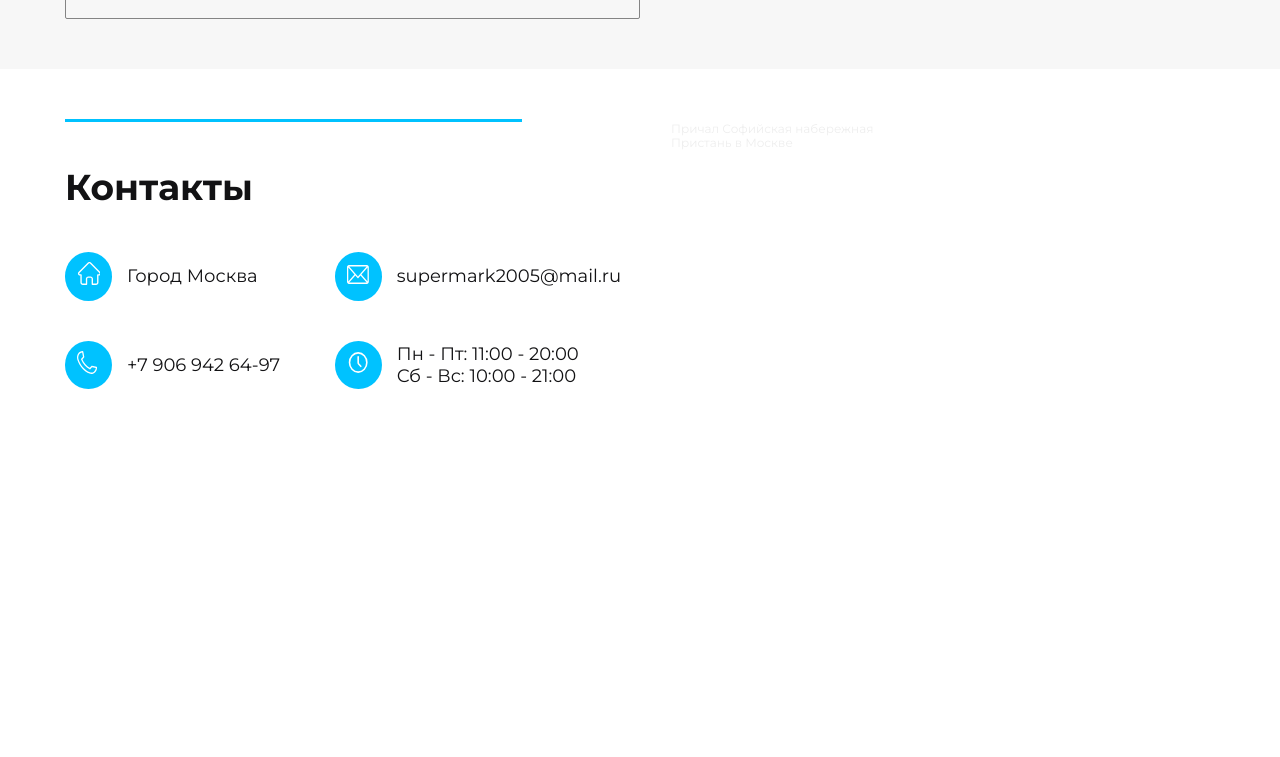
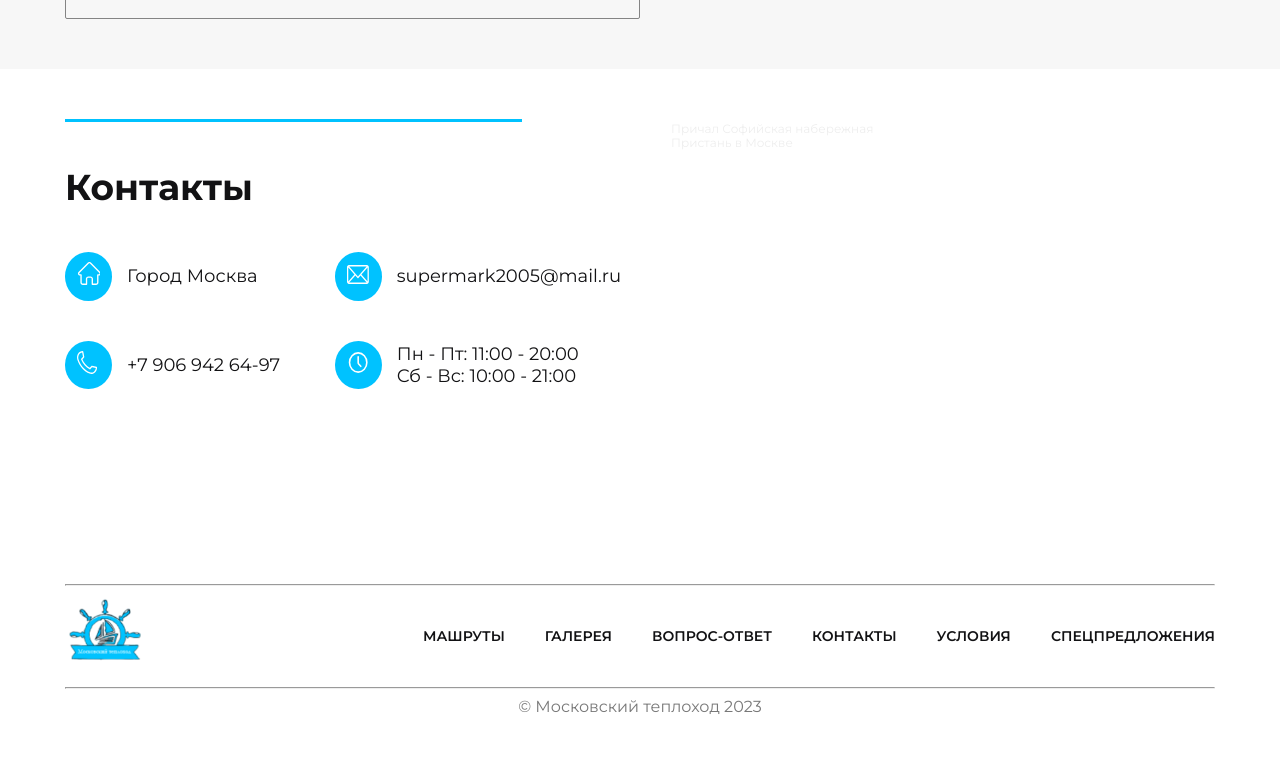
Before and after one commit to starikovMark/Project_2023_Starikov, a plain HTML site: page index.html in a window 1280 px wide. Shown: the part 5272-6029 px from the top of the page. Before the commit the page ends 5848 px from the top, so only its background shows below. Drawn offline with Linux system fonts and the light colour scheme.

Commit message:
создал: блок с подвалом сайта

```diff
--- a/index.html
+++ b/index.html
@@ -34,16 +34,16 @@
           <img src="./img/png/logo.png" alt="logo" class="navbar-logo" />
           <ul class="navbar-menu">
             <li class="navbar-menu-item">
-              <a href="#" class="navbar-menu-link">Маршруты</a>
+              <a href="#routes" class="navbar-menu-link">Маршруты</a>
             </li>
             <li class="navbar-menu-item">
-              <a href="#" class="navbar-menu-link">галерея</a>
+              <a href="#gallery" class="navbar-menu-link">галерея</a>
             </li>
             <li class="navbar-menu-item">
-              <a href="#" class="navbar-menu-link">вопрос-ответ</a>
+              <a href="#questions" class="navbar-menu-link">вопрос-ответ</a>
             </li>
             <li class="navbar-menu-item">
-              <a href="#" class="navbar-menu-link">контакты</a>
+              <a href="#contacts" class="navbar-menu-link">контакты</a>
             </li>
           </ul>
           <!-- /.navbar-menu -->
@@ -130,7 +130,7 @@
       <!-- /.container -->
     </section>
     <!-- /.section advantages -->
-    <section class="section routes">
+    <section id="routes" class="section routes">
       <div class="container">
         <h2 class="section-title routes-title">Наши маршруты</h2>
         <div class="routes-wrapper">
@@ -448,7 +448,7 @@
       <!-- /.container -->
     </section>
     <!-- /.section routes -->
-    <section class="section help">
+    <section id="help" class="section help">
       <div class="container">
         <div class="help-wrapper">
           <h2 class="help-title">Затрудняетесь выбрать прогулку?</h2>
@@ -460,7 +460,7 @@
       <!-- /.container -->
     </section>
     <!-- /.section help -->
-    <section class="section gallery">
+    <section id="gallery" class="section gallery">
       <h2 class="section-title gallery-title">Галерея</h2>
       <!-- Slider main container -->
       <div class="swiper swiper-gallery">
@@ -547,7 +547,7 @@
       </div>
     </section>
     <!-- /.section gallery -->
-    <section class="section conditions">
+    <section id="conditions" class="section conditions">
       <div class="container">
         <h2 class="section-title conditions-title">
           Условия предоставления услуг
@@ -627,7 +627,7 @@
       <!-- /.container -->
     </section>
     <!-- /.section conditions -->
-    <section class="section offers">
+    <section id="offers" class="section offers">
       <div class="container">
         <h2 class="section-title offers-title">Спецпредложения</h2>
         <div class="offers-wrapper">
@@ -675,7 +675,7 @@
       <!-- /.container -->
     </section>
     <!-- /.section offers -->
-    <section class="section questions">
+    <section id="questions" class="section questions">
       <div class="container">
         <h2 class="section-title questions-title">Вопросы-ответы</h2>
         <div class="questions-wrapper">
@@ -776,7 +776,7 @@
       <!-- /.container -->
     </section>
     <!-- /.section questions -->
-    <section class="section contacts">
+    <section id="contacts" class="section contacts">
       <div class="container">
         <div class="seporator"></div>
         <div class="contacts-wrapper">
@@ -857,6 +857,41 @@
       <!-- /.container -->
     </section>
     <!-- /.section contacts -->
+    <footer class="footer">
+      <div class="container">
+        <hr class="footer-seporator" />
+        <div class="footer-wrapper">
+          <a href="./" class="footer-logo">
+            <img src="./img/png/logo.png" alt="logo-footer" />
+          </a>
+          <ul class="footer-list">
+            <li class="footer-list-item">
+              <a href="#" class="footer-list-item-link">Машруты</a>
+            </li>
+            <li class="footer-list-item">
+              <a href="#" class="footer-list-item-link">Галерея</a>
+            </li>
+            <li class="footer-list-item">
+              <a href="#" class="footer-list-item-link">Вопрос-ответ</a>
+            </li>
+            <li class="footer-list-item">
+              <a href="#" class="footer-list-item-link">Контакты</a>
+            </li>
+            <li class="footer-list-item">
+              <a href="#" class="footer-list-item-link">Условия</a>
+            </li>
+            <li class="footer-list-item">
+              <a href="#" class="footer-list-item-link">Спецпредложения</a>
+            </li>
+          </ul>
+        </div>
+        <hr class="footer-seporator" />
+        <!-- /.footer-wrapper -->
+        <span class="footer-copy">&copy; Московский теплоход 2023</span>
+      </div>
+      <!-- /.container -->
+    </footer>
+    <!-- /.footer -->
     <script src="./js/swiper-bundle.min.js"></script>
   </body>
 </html>
--- a/sass/_media.sass
+++ b/sass/_media.sass
@@ -37,6 +37,9 @@
             flex-direction: column
     .maps
         width: 100%
+    .footer
+        &-list
+            gap: 2rem
 @media (max-width: 768px)
     html
         font-size: 14px
@@ -81,6 +84,11 @@
             max-width: 100%
         &-asking
             max-width: 100%
+    .footer
+        &-list
+            flex-direction: column
+            align-items: start
+            gap: .625rem
 @media (max-width: 576px)
     .container
         max-width: 360px
--- a/sass/_settings.sass
+++ b/sass/_settings.sass
@@ -3,6 +3,7 @@
     box-sizing: border-box
 html
     font-size: 16px
+    scroll-behavior: smooth
 body
     font-family: 'Montserrat', sans-serif
 .container
--- /dev/null
+++ b/sass/blocks/_footer.sass
@@ -0,0 +1,33 @@
+.footer
+    padding-bottom: 2.5rem
+    &-wrapper
+        display: flex
+        align-items: center
+        justify-content: space-between
+    &-logo img
+        width: 5rem
+        height: 5rem
+        object-fit: cover
+    &-list
+        display: flex
+        align-items: center
+        gap: 2.5rem
+        &-item
+            &-link
+                color: $black
+                font-size: .875rem
+                font-style: normal
+                font-weight: 600
+                line-height: 104.7%
+                text-transform: uppercase
+                transition: 0.2s
+                &:hover
+                    color: $blue
+    &-copy
+        color: #787878
+        font-size: 1rem
+        font-style: normal
+        font-weight: 400
+        line-height: 126.687%
+        display: flex
+        justify-content: center
--- a/sass/style.sass
+++ b/sass/style.sass
@@ -10,4 +10,5 @@
 @import 'blocks/offers'
 @import 'blocks/questions'
 @import 'blocks/contacts'
+@import 'blocks/footer'
 @import "media"
```
Also changed, not shown: css/style.css.
